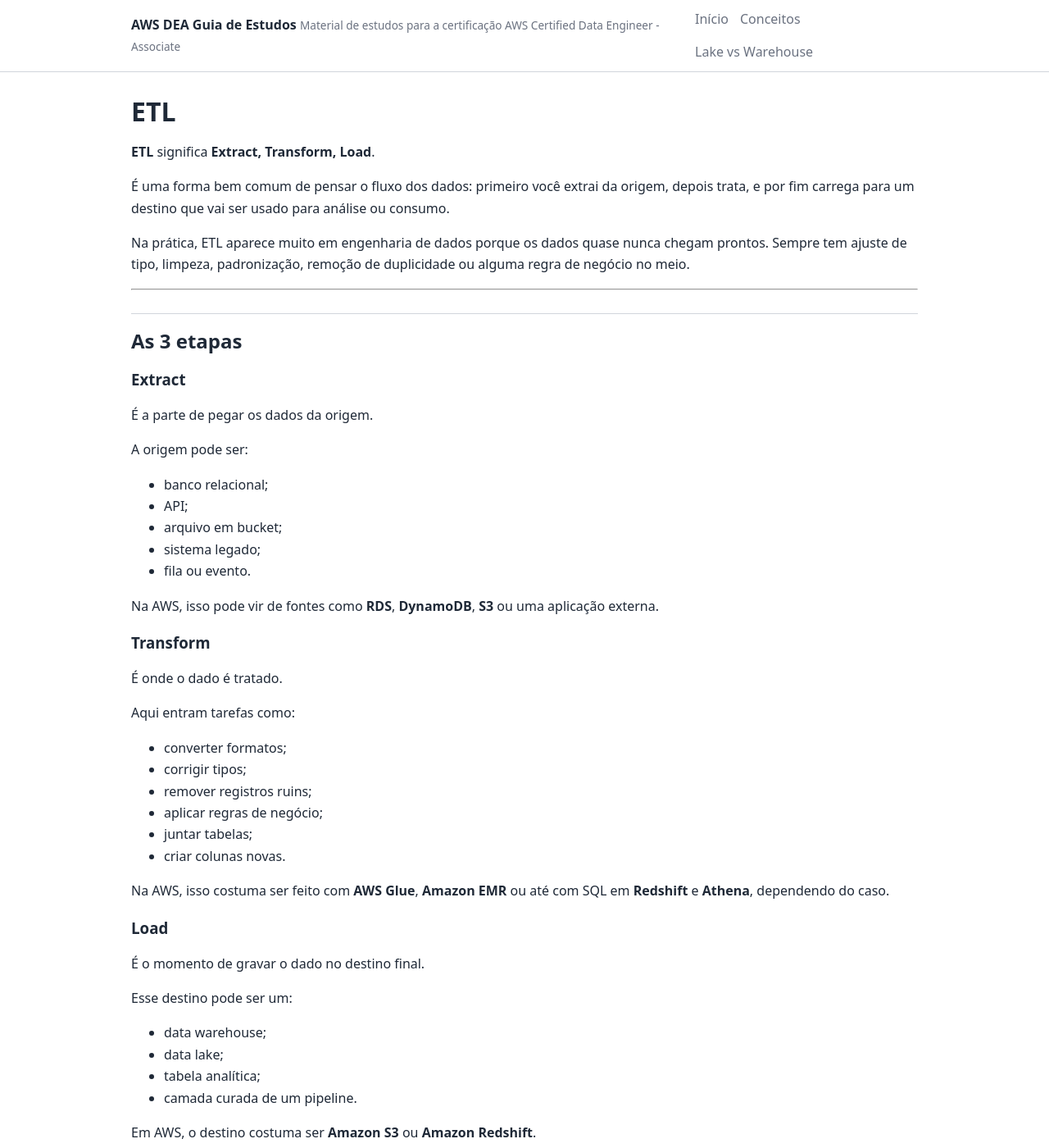
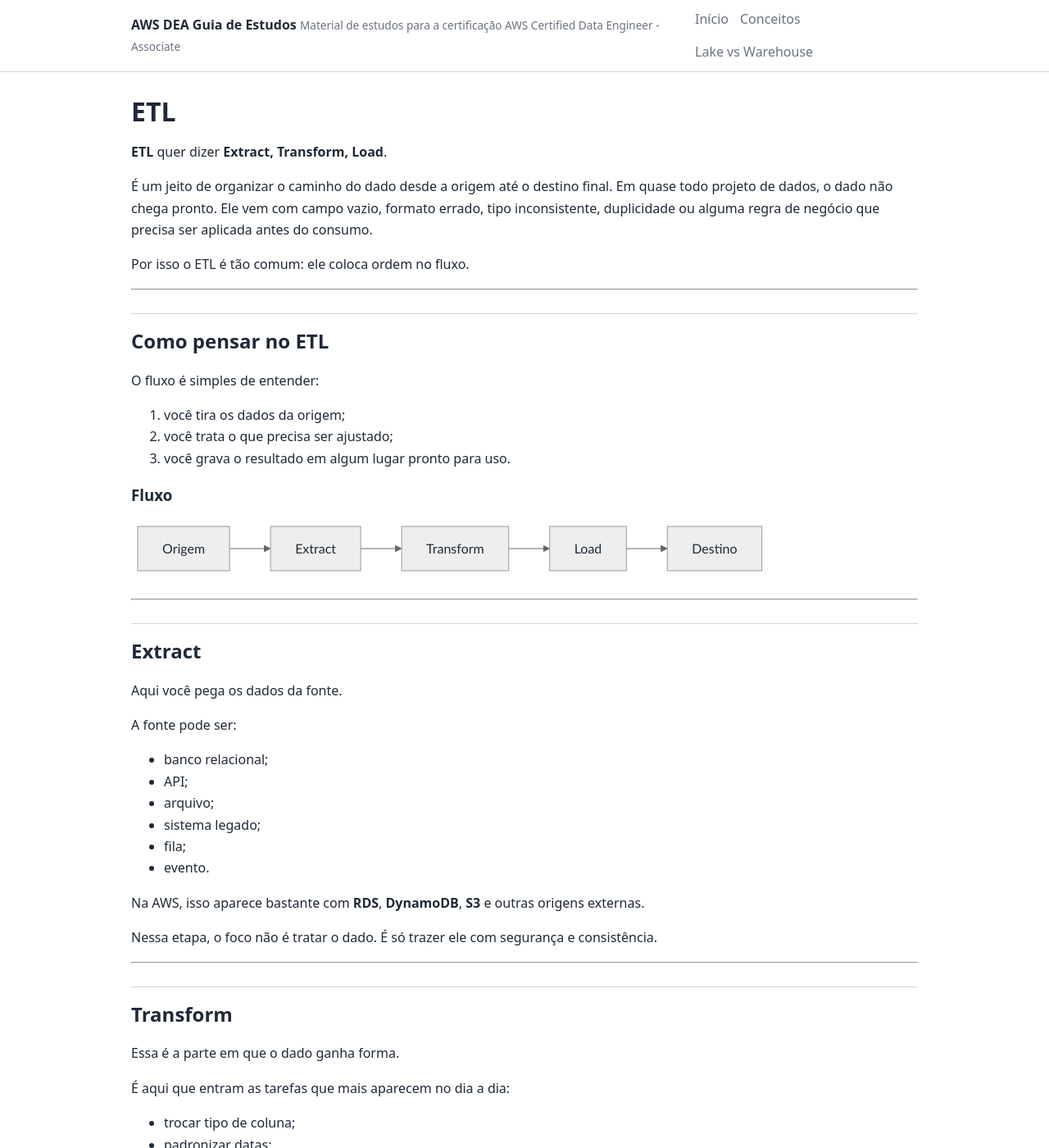
Before and after one commit to Ito-Santana/aws-dea-guia-estudos, a Jekyll site: the page built from fundamentos-engenharia-de-dados/etl.md, in a window 1280 px wide and 1400 px high. Shown: the whole window at 82% size. Built offline with Jekyll 4.4.1, drawn with Linux system fonts in a browser that asks for light colours; some of the changed text lies outside the part shown.

Commit message:
Adição de fundamentos de engenharia

```diff
--- a/fundamentos-engenharia-de-dados/etl.md
+++ b/fundamentos-engenharia-de-dados/etl.md
@@ -6,59 +6,23 @@ description: Conceito básico de ETL e sua relação com pipelines de dados na A
 
 # ETL
 
-**ETL** significa **Extract, Transform, Load**.
+**ETL** quer dizer **Extract, Transform, Load**.
 
-É uma forma bem comum de pensar o fluxo dos dados: primeiro você extrai da origem, depois trata, e por fim carrega para um destino que vai ser usado para análise ou consumo.
+É um jeito de organizar o caminho do dado desde a origem até o destino final. Em quase todo projeto de dados, o dado não chega pronto. Ele vem com campo vazio, formato errado, tipo inconsistente, duplicidade ou alguma regra de negócio que precisa ser aplicada antes do consumo.
 
-Na prática, ETL aparece muito em engenharia de dados porque os dados quase nunca chegam prontos. Sempre tem ajuste de tipo, limpeza, padronização, remoção de duplicidade ou alguma regra de negócio no meio.
+Por isso o ETL é tão comum: ele coloca ordem no fluxo.
 
 ---
 
-## As 3 etapas
+## Como pensar no ETL
 
-### Extract
+O fluxo é simples de entender:
 
-É a parte de pegar os dados da origem.
+1. você tira os dados da origem;
+2. você trata o que precisa ser ajustado;
+3. você grava o resultado em algum lugar pronto para uso.
 
-A origem pode ser:
-
-* banco relacional;
-* API;
-* arquivo em bucket;
-* sistema legado;
-* fila ou evento.
-
-Na AWS, isso pode vir de fontes como **RDS**, **DynamoDB**, **S3** ou uma aplicação externa.
-
-### Transform
-
-É onde o dado é tratado.
-
-Aqui entram tarefas como:
-
-* converter formatos;
-* corrigir tipos;
-* remover registros ruins;
-* aplicar regras de negócio;
-* juntar tabelas;
-* criar colunas novas.
-
-Na AWS, isso costuma ser feito com **AWS Glue**, **Amazon EMR** ou até com SQL em **Redshift** e **Athena**, dependendo do caso.
-
-### Load
-
-É o momento de gravar o dado no destino final.
-
-Esse destino pode ser um:
-
-* data warehouse;
-* data lake;
-* tabela analítica;
-* camada curada de um pipeline.
-
-Em AWS, o destino costuma ser **Amazon S3** ou **Amazon Redshift**.
-
-### Fluxo simples
+### Fluxo
 
 <div class="mermaid">
 flowchart LR
@@ -70,25 +34,85 @@ flowchart LR
 
 ---
 
-## Quando usar
+## Extract
 
-ETL faz sentido quando você quer chegar em dados mais organizados antes de disponibilizar para consumo.
+Aqui você pega os dados da fonte.
 
-É muito usado quando:
+A fonte pode ser:
 
-* o dado de origem vem bagunçado;
-* existe regra de negócio forte;
-* o destino precisa ser mais confiável para BI e análise;
-* você quer controlar melhor o que entra e o que sai.
+* banco relacional;
+* API;
+* arquivo;
+* sistema legado;
+* fila;
+* evento.
+
+Na AWS, isso aparece bastante com **RDS**, **DynamoDB**, **S3** e outras origens externas.
+
+Nessa etapa, o foco não é tratar o dado. É só trazer ele com segurança e consistência.
+
+---
+
+## Transform
+
+Essa é a parte em que o dado ganha forma.
+
+É aqui que entram as tarefas que mais aparecem no dia a dia:
+
+* trocar tipo de coluna;
+* padronizar datas;
+* remover duplicidade;
+* tratar nulos;
+* aplicar regra de negócio;
+* juntar tabelas;
+* criar colunas derivadas;
+* filtrar o que não presta.
+
+Essa etapa costuma ser a mais trabalhosa. É também a parte que mais separa um dado bruto de um dado útil.
+
+Na AWS, a transformação pode acontecer em **AWS Glue**, **Amazon EMR**, **Athena** ou **Redshift**, dependendo da arquitetura.
+
+---
+
+## Load
+
+Depois do tratamento, você carrega o dado no destino.
+
+Esse destino pode ser:
+
+* um data lake;
+* um data warehouse;
+* uma tabela curada;
+* uma camada pronta para consumo analítico.
+
+Na AWS, isso normalmente termina em **S3** ou **Redshift**.
+
+O ponto aqui é simples: o dado sai da origem, passa por tratamento e chega num lugar mais confiável para consulta.
+
+---
+
+## ETL na prática
+
+ETL faz sentido quando você quer entregar dado mais organizado antes do consumo.
+
+Ele é muito útil quando:
+
+* a origem vem despadronizada;
+* existe regra de negócio clara;
+* o destino precisa ser confiável;
+* o time quer controlar melhor o que entra e o que sai;
+* a camada analítica precisa de consistência.
+
+Se eu resumir de forma bem direta:
+
+* **Extract**: pega;
+* **Transform**: trata;
+* **Load**: grava.
 
 ---
 
 ## Resumo rápido
 
-Se eu simplificar:
+ETL é o fluxo básico de dados saindo da origem, sendo tratado e chegando ao destino.
 
-* **Extract**: pega o dado.
-* **Transform**: trata o dado.
-* **Load**: grava o dado no destino.
-
-Na AWS, ETL aparece bastante com **Glue**, **S3**, **Redshift**, **Athena** e **EMR**.
+Na AWS, você vai ver isso muito com **Glue**, **S3**, **Redshift**, **Athena** e **EMR**.
```
Also changed, not shown: fundamentos-engenharia-de-dados/data-mesh.md (+7 -4 lines), fundamentos-engenharia-de-dados/data-skew.md (+27 -25 lines), fundamentos-engenharia-de-dados/revisao-sql.md (added, +158 -0 lines), fundamentos-engenharia-de-dados/tecnicas-de-amostragem.md (+38 -31 lines), fundamentos-engenharia-de-dados/validacao-de-dados.md (+27 -23 lines), index.md (+2 -0 lines), README.md.
